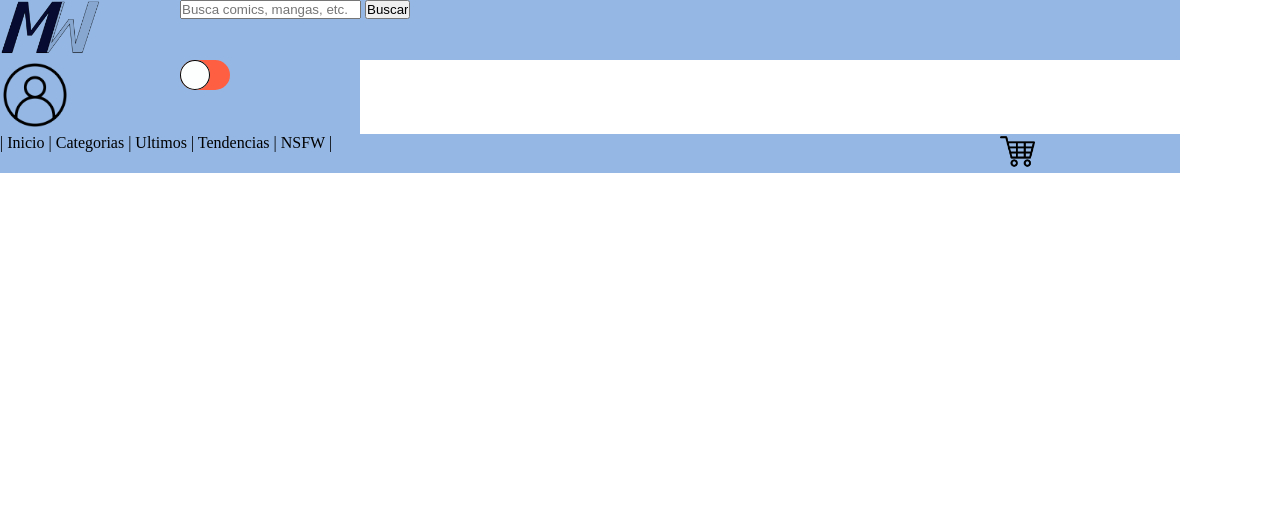
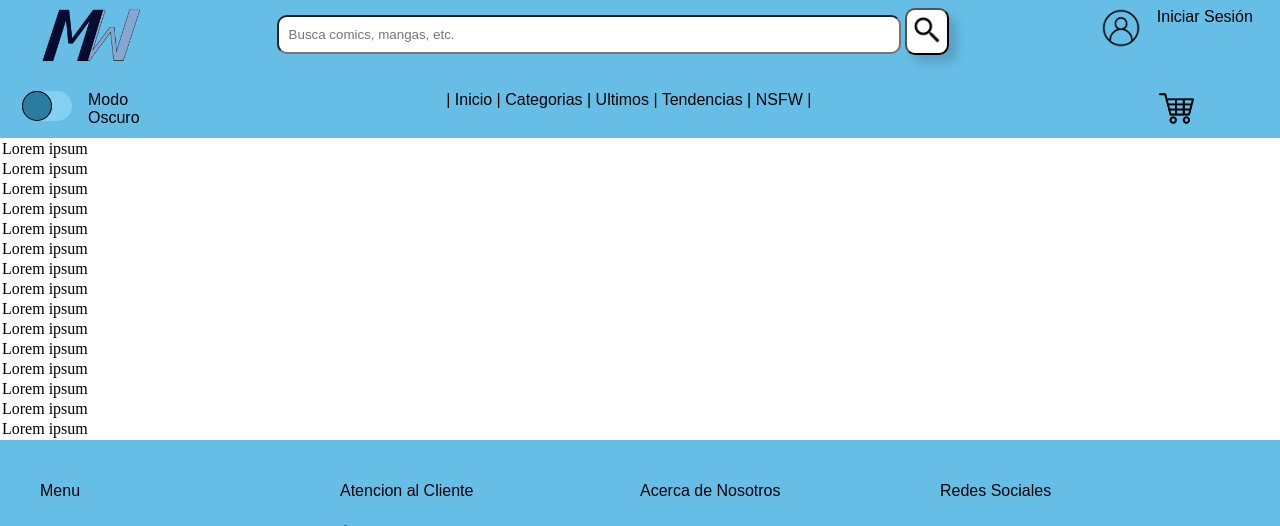
Before and after one commit to RicGrimaldo/Proyecto_Web, a PHP site: page / in a window 1280 px wide. Shown: the top 526 px of the page. Run offline with PHP 8.4, Linux system fonts and the light colour scheme.

Commit message:
cambios en el footer-header

```diff
--- a/Proyecto/index.html
+++ b/Proyecto/index.html
@@ -14,16 +14,24 @@
             <div class="item-flex-header" id="busqueda">
                 <form action="index.html">
                     <input type="text" id="form" name="nom" placeholder="Busca comics, mangas, etc." required>
-                    <input type="button" value="Buscar">
+                    <button class="btn">
+                        <img src="Imagenes/search-icon.png" width="30px">
+                    </button>
                 </form>
 
             </div>
             <div class="item-flex-header" id="usuario">
                 <img src="imagenes/user-icon.png" alt="User Logo">
             </div>
+            <div class="item-flex-header" id="txt-usuario">
+                 Iniciar Sesi&oacuten
+            </div>
             <div class="item-flex-header" id="switch-button">
                 <input type="checkbox" name="switch-button" id="switch-label" class="switch-button__checkbox">
                 <label for="switch-label" class="switch-button__label"></label>
+            </div>
+            <div class="item-flex-header" id="txt-mnoche">
+                Modo Oscuro
             </div>
             <div class="item-flex-header" id="barraNav">
                | Inicio | Categorias | Ultimos | Tendencias | NSFW |
@@ -33,9 +41,89 @@
             </div>
         </header>
 
+        <table>
+            <tr>
+              <td>Lorem ipsum</td>
+            </tr>
+            <tr>
+              <td>Lorem ipsum</td>
+            </tr>
+            <tr>
+              <td>Lorem ipsum</td>
+            </tr>
+            <tr>
+              <td>Lorem ipsum</td>
+            </tr>
+            <tr>
+              <td>Lorem ipsum</td>
+            </tr>
+            <tr>
+              <td>Lorem ipsum</td>
+            </tr>
+            <tr>
+              <td>Lorem ipsum</td>
+            </tr>
+            <tr>
+              <td>Lorem ipsum</td>
+            </tr>
+            <tr>
+              <td>Lorem ipsum</td>
+            </tr>
+            <tr>
+              <td>Lorem ipsum</td>
+            </tr>
+            <tr>
+              <td>Lorem ipsum</td>
+            </tr>
+            <tr>
+              <td>Lorem ipsum</td>
+            </tr>
+            <tr>
+              <td>Lorem ipsum</td>
+            </tr>
+            <tr>
+              <td>Lorem ipsum</td>
+            </tr>
+            <tr>
+              <td>Lorem ipsum</td>
+            </tr>
+          </table>
+
     </body>
 
-    <footer>
+    <footer class="footer">
+        <div id="menu">
+            Menu <br> <br>
+            Inicio <br>
+            Categorias <br>
+            Ultimas <br>
+            Tendencias <br>
+            NSFW <br>
+        </div>
+        <div id="cliente">
+            Atencion al Cliente <br> <br>
+            ¿Tienes dudas? <br>
+            Déjanos ayudarte, <br>
+            haz clic aquí.
+
+        </div>
+        <div id="nosotros">
+            Acerca de Nosotros <br> <br>
+            Somos la editorial oficial <br>
+            para****,******, ****** <br>
+            Comics , revistas y <br>
+            mangas alrededor del <br>
+            mundo.
+
+        </div>
+        <div id="redes">
+            Redes Sociales <br> <br>
+            Facebook <br>
+            Twitter <br>
+            Instagram <br>
+
+        </div>
+
 
     </footer>
 </html>
--- a/Proyecto/index_estilo.css
+++ b/Proyecto/index_estilo.css
@@ -3,7 +3,14 @@
     margin: 0px;
 }
 
+
+
+
+
+/*estilos para header*/
+
 .header{
+    font-family:Arial, Helvetica, sans-serif;
     display: flex;
     flex-wrap: wrap;
     background-color: #ffffff;
@@ -11,8 +18,10 @@
 }
 
 .item-flex-header{
-    flex-basis: 180px;
-    background-color: #94b7e4;
+    flex: 12%;
+    background-color: #66bde6;
+    text-align: center;
+    padding: 8px;
 }
 
 
@@ -21,8 +30,29 @@
     width: 100px;
 }
 
+#usuario{
+    text-align: right;
+    flex: 6%;
+}
+
+#txt-usuario{
+    text-align: left;
+    flex: 8%;
+}
+
+#switch-button{
+    text-align: right;
+    flex: 2%;
+}
+
+#txt-mnoche{
+    text-align: left;
+    flex: 4%;
+}
+
 #usuario img{
-    width: 70px;
+    align-content: center;
+    width: 40px;
 }
 
 #carrito img{
@@ -30,20 +60,20 @@
 }
 
 .header #busqueda{
-    flex-basis: 1000px;
+    flex: 65%;
 }
 
 .header #barraNav{
-    flex-basis: 1000px;
+    flex: 65%;
 }
 
 
 /*Estilos para boton modo oscuro*/
 
 :root {
-    --color-green: #00a878;
-    --color-red: #fe5e41;
-    --color-button: #fdffff;
+    --color-green: #172841;
+    --color-red: #83d0f3;
+    --color-button: #2b7ca1;
     --color-black: #000;
 }
 #switch-button {
@@ -77,3 +107,56 @@
 #switch-button .switch-button__checkbox:checked + .switch-button__label:before {
     transform: translateX(20px);
 }
+
+/*estilos para barra de busqueda*/
+#form{
+    width: 600px;
+    background-color: white;
+    border-radius: 10px;
+    padding: 10px;
+    vertical-align: super;
+}
+
+.btn{
+    box-shadow: 8px 8px 10px  rgba(0, 0, 0,0.15);
+    background-color: white;
+    color: #1f272b;
+    padding: 5px;
+    cursor: pointer;
+    border-radius: 10px;
+    margin-bottom: 20px;
+}
+
+/*.btn:hover{
+    background-color: #66bde6;
+    color: #f3f3f3;
+}*/
+
+/*estilos para footer*/
+
+.footer{
+    padding: 40px;
+    font-family:Arial, Helvetica, sans-serif;
+    background-color: #66bde6;
+    display: flex;
+    line-height : 22px;
+}
+
+.footer #menu{
+    flex: 25%;
+}
+
+.footer #cliente{
+    flex: 25%;
+
+}
+
+.footer #nosotros{
+    flex: 25%;
+
+}
+
+.footer #redes{
+    flex: 25%;
+
+}
```
Also changed, not shown: Proyecto/Imagenes/search-icon.png (added).
